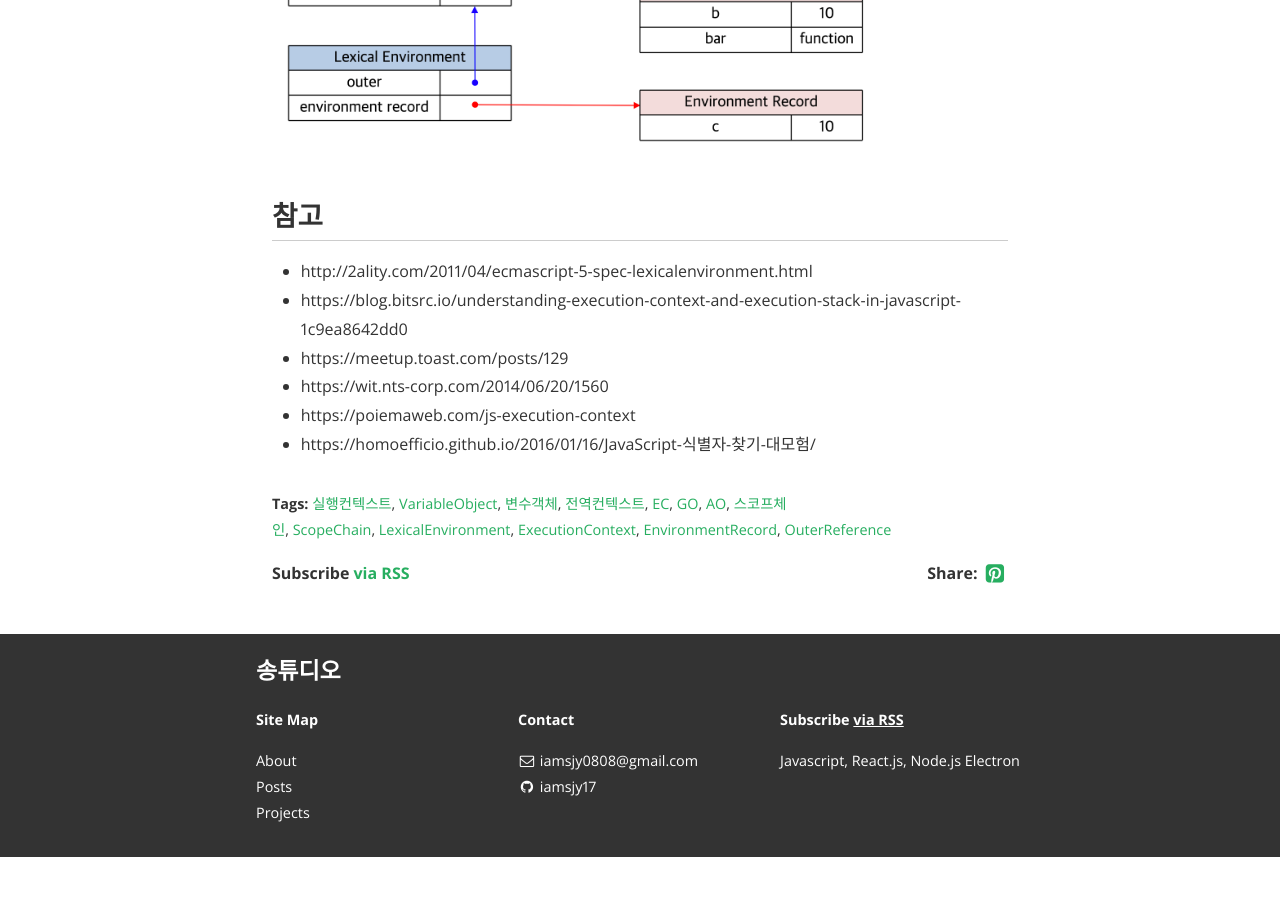
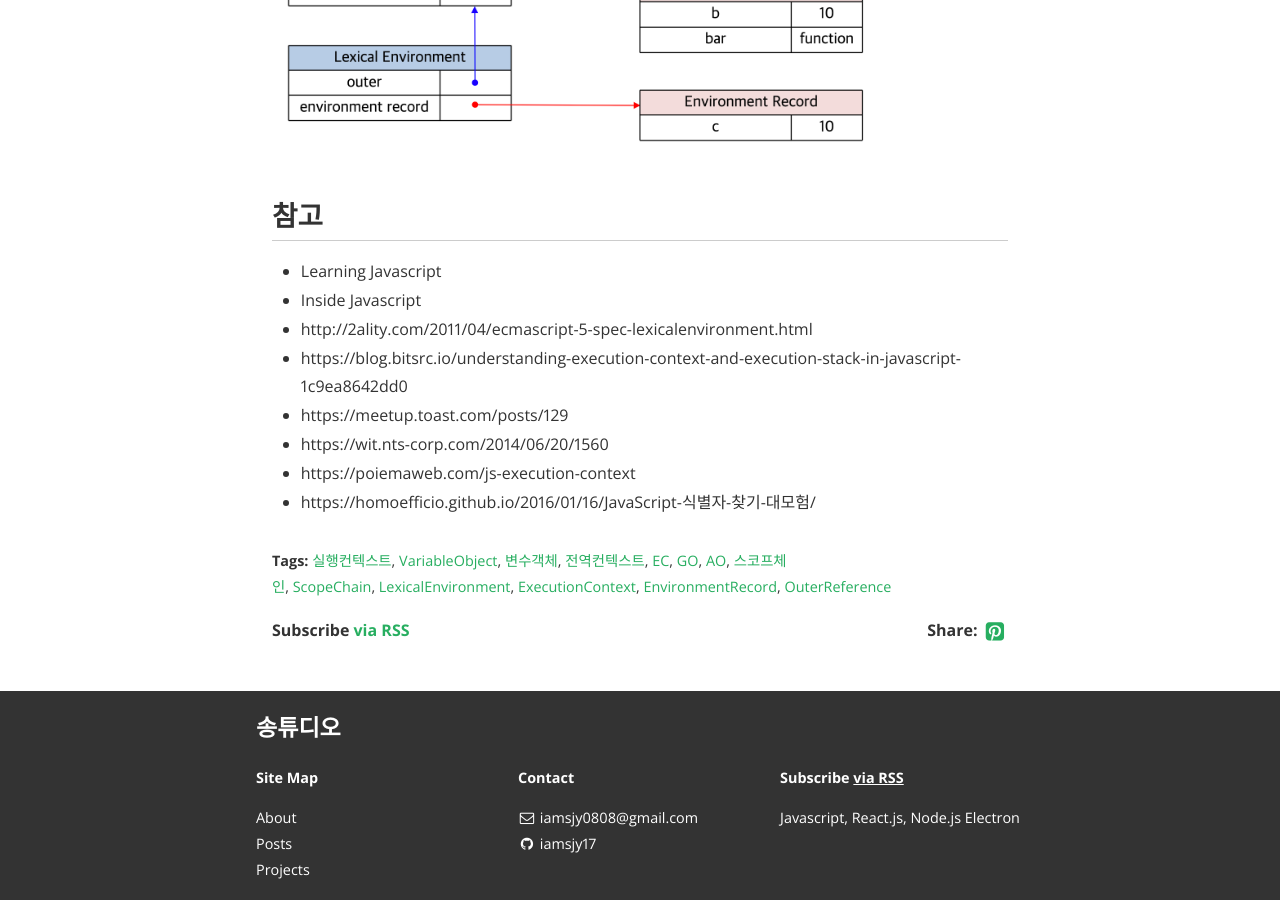
Before and after one commit to iamsjy17/iamsjy17.github.io, a Jekyll site: the page built from _posts/2019-06-10-js33_execution_context.md, in a window 1280 px wide and 900 px high, scrolled down 19160 px. Built offline with Jekyll 4.4.1, drawn with Linux system fonts in a browser that asks for light colours; nearby versions of some CDN libraries; some web fonts are replaced; comment, search, counter and statistics services are not loaded; before the commit the page ends 20017 px from its top, so only the background shows below that.

Commit message:
[수정] 실행컨텍스트 포스트 참고 추가

```diff
--- a/_posts/2019-06-10-js33_execution_context.md
+++ b/_posts/2019-06-10-js33_execution_context.md
@@ -609,6 +609,8 @@ FunctionExectionContext = {
 
 ## 참고
 
+- Learning Javascript
+- Inside Javascript
 - http://2ality.com/2011/04/ecmascript-5-spec-lexicalenvironment.html
 - https://blog.bitsrc.io/understanding-execution-context-and-execution-stack-in-javascript-1c9ea8642dd0
 - https://meetup.toast.com/posts/129
```
